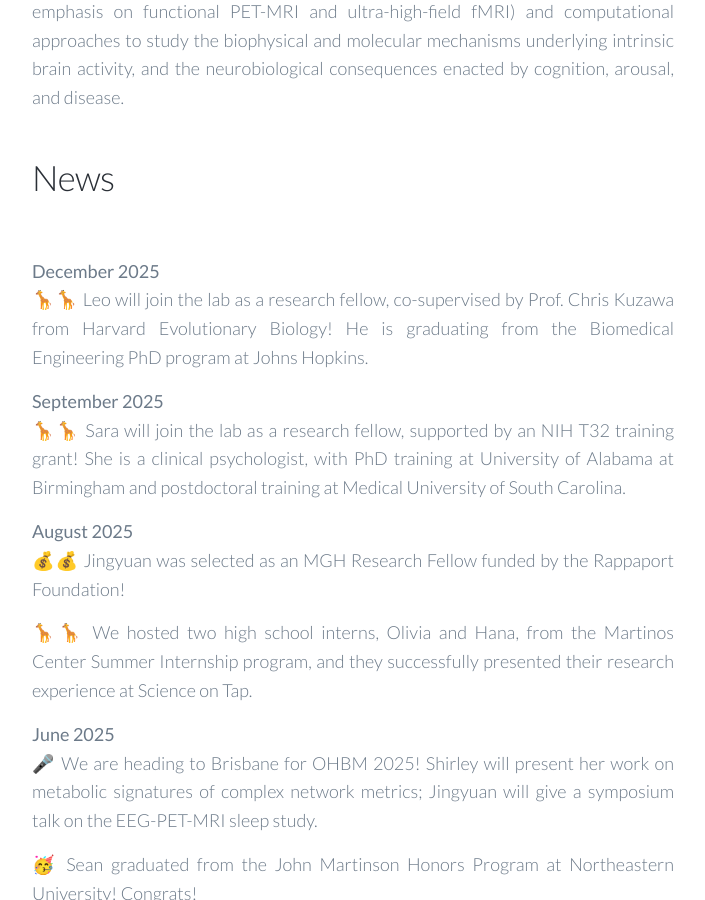
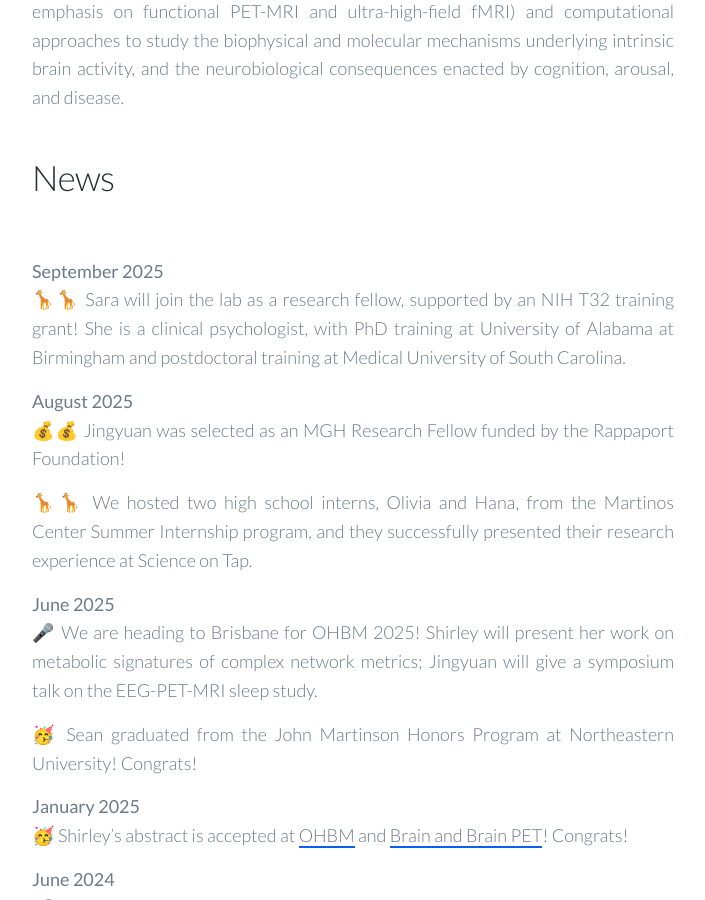
Before and after one commit to CANDYlaboratory/candylab.github.io, a Jekyll site: the page built from _pages/about.md, in a window 1280 px wide and 900 px high, scrolled down 468 px. Shown: the whole window, without its empty margins (479-1184 px from the left). Built offline with Jekyll 4.4.1, drawn with Linux system fonts in a browser that asks for light colours; nearby versions of some CDN libraries.

Commit message:
Update about.md

```diff
--- a/_pages/about.md
+++ b/_pages/about.md
@@ -10,9 +10,6 @@ Our research program lies at the interface of biomedical engineering, signal pro
 
 
 <h1>News</h1><br>
-
-<strong>December 2025</strong><br>
-🦒🦒 Leo will join the lab as a research fellow, co-supervised by Prof. Chris Kuzawa from Harvard Evolutionary Biology! He is graduating from the Biomedical Engineering PhD program at Johns Hopkins.
 
 <strong>September 2025</strong><br>
 🦒🦒 Sara will join the lab as a research fellow, supported by an NIH T32 training grant! She is a clinical psychologist, with PhD training at University of Alabama at Birmingham and postdoctoral training at Medical University of South Carolina.
```
